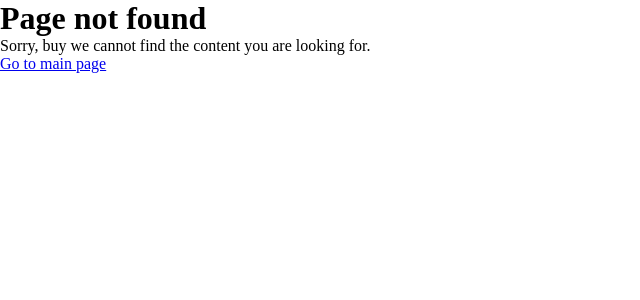
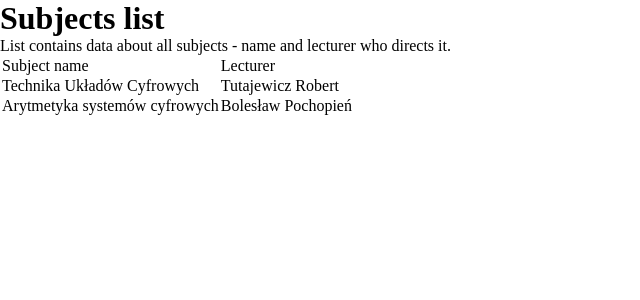
Before and after one commit to krzysztofmeler/take-web-app, a React app: page /administration/subjects-list in a window 1280 px wide. Before the commit this address had no page. Shown: the top 300 px of the page, without its empty margins (0-640 px from the left). Built offline with nearby package versions, Linux system fonts and the light colour scheme.

Commit message:
added: subjects list with mocked data

```diff
--- /dev/null
+++ b/src/components/pages/SubjectsListPage.tsx
@@ -0,0 +1,45 @@
+import { FC, useEffect, useState } from 'react';
+import { Link } from 'react-router-dom';
+import { TextInput } from '../forms/TextInput';
+import { BasicSelector } from '../forms/BasicSelector';
+import { jsSubmit } from '../../utils/js-submit';
+import { useGetLecturers } from '../../hooks/useGetLecturers.hook';
+import { Lecturer } from '../../model/existing-objects/Lecturer';
+import { Subject } from '../../model/existing-objects/Subject';
+
+const SubjectsListPage: FC = () => {
+
+
+  const [ subjects, setSubjects ] = useState<Subject[]>([]);
+
+  useEffect(() => { // TODO: remove this mock after real request is ready
+    setSubjects([{
+      subjectId: 234,
+      lecturer: { lecturerId: 11, name: 'Tutajewicz Robert' },
+      name: 'Technika Układów Cyfrowych'
+    }, {
+      subjectId: 11,
+      lecturer: { lecturerId: 23, name: 'Bolesław Pochopień' },
+      name: 'Arytmetyka systemów cyfrowych',
+    }]);
+  }, []);
+
+  return <>
+    <h1>Subjects list</h1>
+    <p>List contains data about all subjects - name and lecturer who directs it.</p>
+  <table>
+    <thead>
+      <tr>
+        <td>Subject name</td>
+        <td>Lecturer</td>
+      </tr>
+    </thead>
+    <tbody>
+    { subjects.map(subject => <tr key={subject.subjectId}><td>{ subject.name }</td><td>{ subject.lecturer.name }</td></tr>) }
+    </tbody>
+  </table>
+  </>
+
+};
+
+export { SubjectsListPage };
--- a/src/index.tsx
+++ b/src/index.tsx
@@ -7,6 +7,7 @@ import { MySurveysPage } from './components/pages/MySurveysPage';
 import { PageNotFoundPage } from './components/pages/PageNotFoundPage';
 import { ContextSelectionPage } from './components/pages/ContextSelectionPage';
 import { AddNewSubjectPage } from './components/pages/AddNewSubjectPage';
+import { SubjectsListPage } from './components/pages/SubjectsListPage';
 
 const root = ReactDOM.createRoot(
     document.getElementById('react-page-root') as HTMLElement,
@@ -15,6 +16,10 @@ root.render(
     <React.StrictMode>
         <RouterProvider
           router={createBrowserRouter([
+                {
+                  path: '/administration/subjects-list',
+                  element: <SubjectsListPage />,
+                },
                 {
                     path: '/administration/add-new-subject',
                     element: <AddNewSubjectPage />,
--- /dev/null
+++ b/src/model/existing-objects/Subject.ts
@@ -0,0 +1,9 @@
+import { Lecturer } from './Lecturer';
+
+interface Subject {
+  subjectId: number;
+  name: string;
+  lecturer: Lecturer;
+}
+
+export type { Subject };
```
